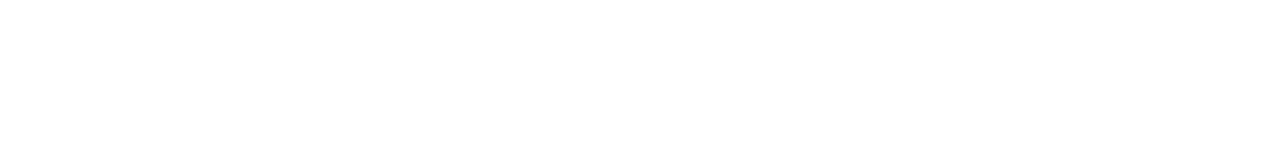
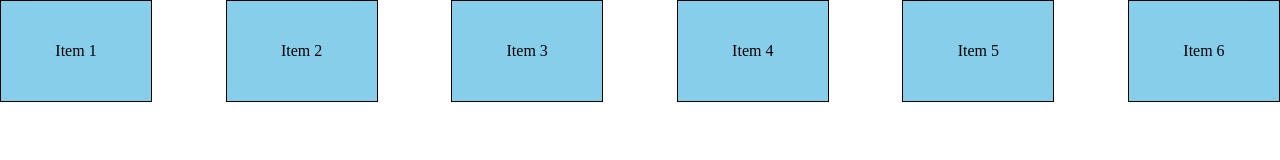
Before and after one commit to acciojob/place-the-item-1-unknownking16, a website: page main.html in a window 1280 px wide. Drawn offline with Linux system fonts and the light colour scheme.

Commit message:
created a submission

```diff
--- a/main.html
+++ b/main.html
@@ -7,6 +7,15 @@
 </head>
 
 <body>
+	<div class="holder">
+        <div class="item">Item 1</div>
+        <div class="item">Item 2</div>
+        <div class="item">Item 3</div>
+        <div class="item">Item 4</div>
+        <div class="item">Item 5</div>
+        <div class="item">Item 6</div>
+    </div>
+
 	<!-- the entire body must be written by student -->
     <script type="text/javascript" src="./script.js">
 </script>
--- a/styles.css
+++ b/styles.css
@@ -1,2 +1,24 @@
 
-/* Your CSS Code here. */
+body {
+    margin: 0;
+}
+
+.holder {
+    display: flex;
+    flex-direction: row;
+    justify-content: space-between;
+    flex-wrap: wrap;
+}
+
+.item {
+    width: 150px;
+    height: 100px;
+    background-color: skyblue;
+    border: 1px solid black;
+    margin-bottom: 10px;
+    flex-shrink: 0;
+
+    display: flex;
+    justify-content: center;
+    align-items: center;
+}
```
